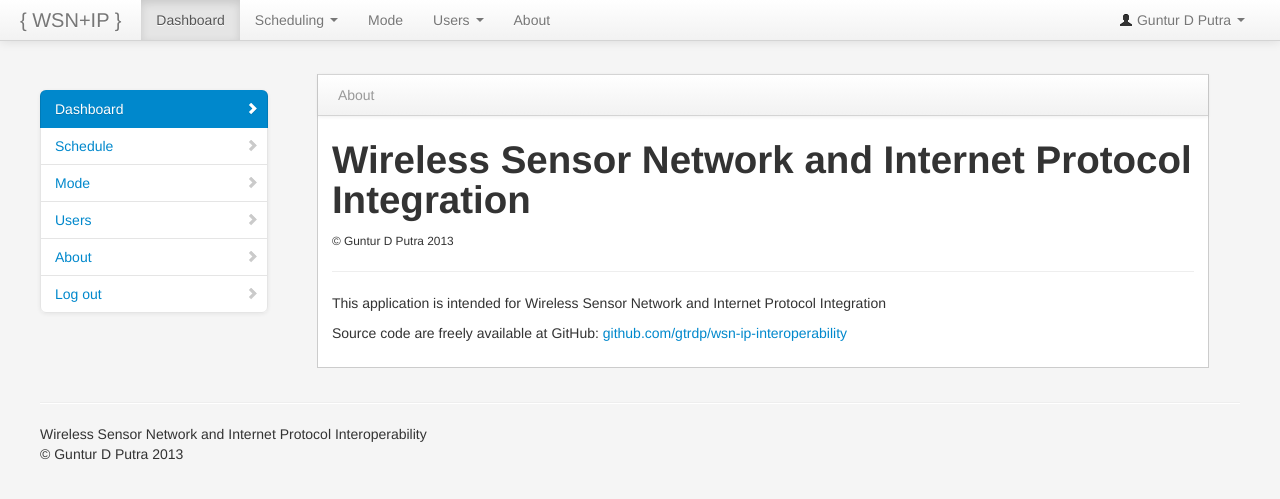
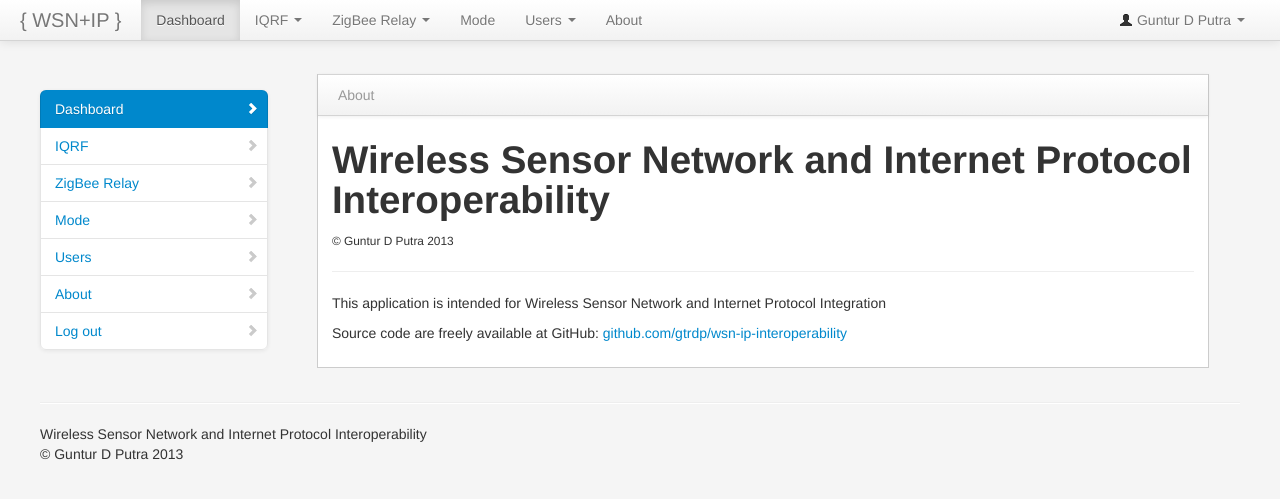
Before and after one commit to gtrdp/wsn-ip-interoperability, a PHP site: page /about.php in a window 1280 px wide. Shown: the top 499 px of the page. Run offline with PHP 8.4, Linux system fonts and the light colour scheme; data that the repository does not hold is empty.

Commit message:
Commit hari minggu

```diff
--- a/web/about.php
+++ b/web/about.php
@@ -14,7 +14,7 @@
 	                </div>
 	                <div class="block-content collapse in">
 	                    <div class="span12">
-	                    	<h1>Wireless Sensor Network and Internet Protocol Integration</h1>
+	                    	<h1>Wireless Sensor Network and Internet Protocol Interoperability</h1>
 	                    	<small>&copy; Guntur D Putra 2013</small>
 	                    	<hr>
 	                    	<p>This application is intended for Wireless Sensor Network and Internet Protocol Integration</p>
--- a/web/dashboard.php
+++ b/web/dashboard.php
@@ -51,6 +51,7 @@ if($relay2_status == 'H'){
                     <div class="block">
                         <div class="navbar navbar-inner block-header">
                             <div class="muted pull-left">Relay Status</div>
+                            <div class="pull-right"><a href="#"> <span class="badge badge-warning">View More</span></a></div>
                         </div>
                         <div class="block-content collapse in">
                             <div class="span6">
@@ -83,6 +84,7 @@ if($relay2_status == 'H'){
                     <div class="block">
                         <div class="navbar navbar-inner block-header">
                             <div class="muted pull-left">IQRF Temperature</div>
+                            <div class="pull-right"><a href="#"> <span class="badge badge-warning">View More</span></a></div>
                         </div>
                         <div class="block-content collapse in">
                             <div id="gaugeContainer" style="height:180px"></div>
--- a/web/pages/header.php
+++ b/web/pages/header.php
@@ -47,15 +47,28 @@
                                 <a href="dashboard.php">Dashboard</a>
                             </li>
                             <li class="dropdown">
-                                <a href="#" data-toggle="dropdown" class="dropdown-toggle">Scheduling <b class="caret"></b>
+                                <a href="#" data-toggle="dropdown" class="dropdown-toggle">IQRF <b class="caret"></b>
 
                                 </a>
                                 <ul class="dropdown-menu" id="menu1">
                                     <li>
-                                        <a href="#">View Schedule</a>
+                                        <a href="#">View Devices</a>
                                     </li>
                                     <li>
-                                        <a href="#">Add New Schedule</a>
+                                        <a href="#">Add New Device</a>
+                                    </li>
+                                </ul>
+                            </li>
+                            <li class="dropdown">
+                                <a href="#" data-toggle="dropdown" class="dropdown-toggle">ZigBee Relay <b class="caret"></b>
+
+                                </a>
+                                <ul class="dropdown-menu" id="menu1">
+                                    <li>
+                                        <a href="#">View Devices</a>
+                                    </li>
+                                    <li>
+                                        <a href="#">Add New Device</a>
                                     </li>
                                 </ul>
                             </li>
--- a/web/pages/sidebar.php
+++ b/web/pages/sidebar.php
@@ -7,7 +7,10 @@
             <a href="dashboard.php"><i class="icon-chevron-right"></i> Dashboard</a>
         </li>
         <li>
-            <a href="schedule.php"><i class="icon-chevron-right"></i> Schedule</a>
+            <a href="schedule.php"><i class="icon-chevron-right"></i> IQRF</a>
+        </li>
+        <li>
+            <a href="schedule.php"><i class="icon-chevron-right"></i> ZigBee Relay</a>
         </li>
         <li>
             <a href="mode.php"><i class="icon-chevron-right"></i> Mode</a>
```
Also changed, not shown: README.md, 2 other files.
